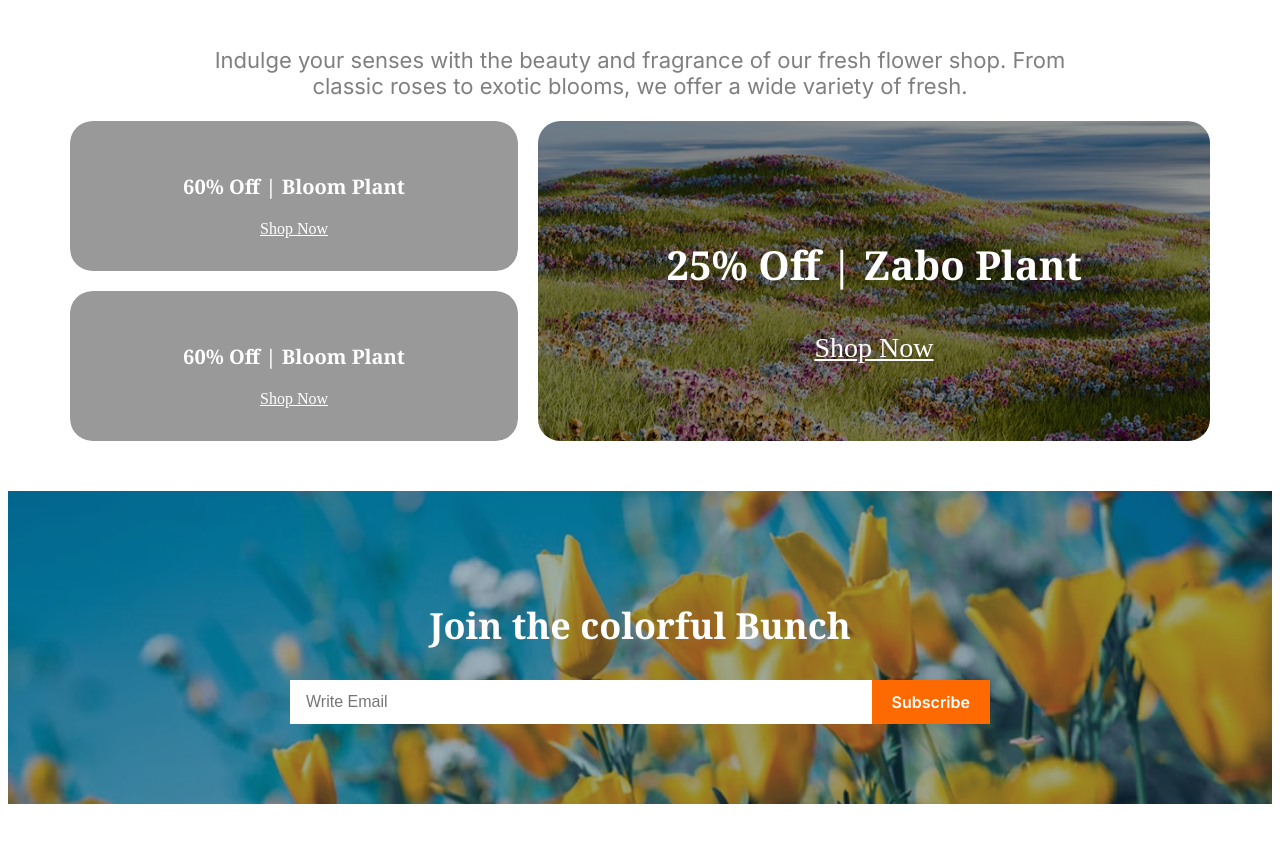
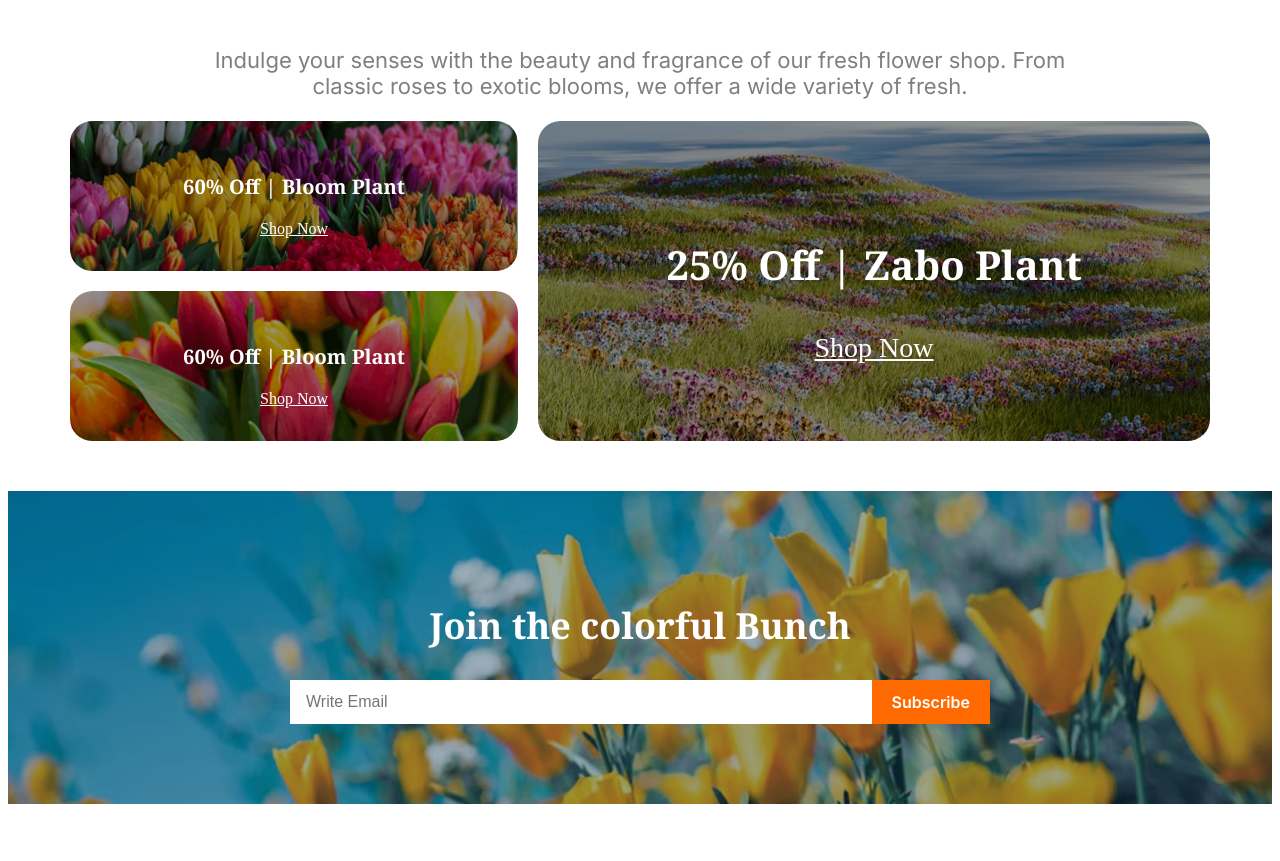
Before and after one commit to armamunsyl/assignment-2, a plain HTML site: page index.html in a window 1280 px wide. Shown: the part 2728-3589 px from the top of the page. Drawn offline with Linux system fonts and the light colour scheme; the site is published under a folder, as on GitHub Pages, so addresses that start at the root find nothing.

Commit message:
fixing image path

```diff
--- a/style.css
+++ b/style.css
@@ -237,7 +237,7 @@ ul{
   height: 320px;
 }
 .image1{
-  background-image: url(/assets/deal-bloom.png);
+  background-image: url(assets/deal-bloom.png);
   position: relative;
   background-size: cover;
   background-position: center;
@@ -249,7 +249,7 @@ ul{
   height: 150px;
 }
 .image2{
-  background-image: url(/assets/deal-ana.png);
+  background-image: url(assets/deal-ana.png);
   position: relative;
   background-size: cover;
   background-position: center;
```
